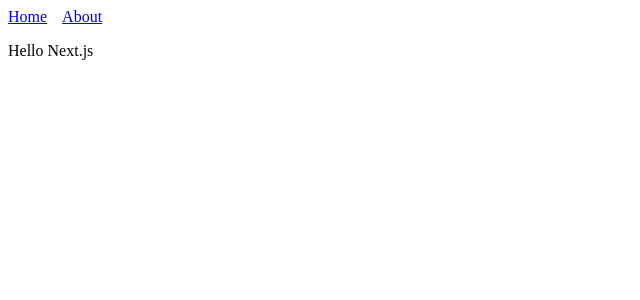
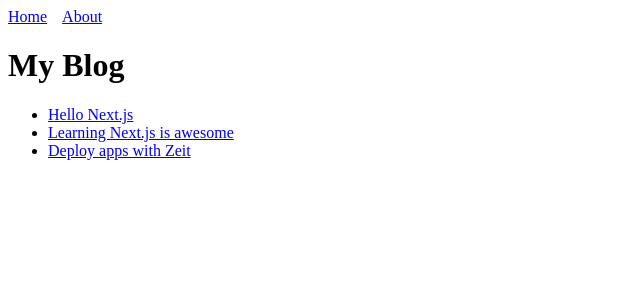
Before and after one commit to tplive/apps-qvidahl-no, a Next.js app: page / in a window 1280 px wide. Shown: the top 300 px of the page, without its empty margins (0-640 px from the left). Built offline with nearby package versions, Linux system fonts and the light colour scheme.

Commit message:
Worked on tutorial Create Dynamic Pages

```diff
--- a/pages/index.js
+++ b/pages/index.js
@@ -1,10 +1,21 @@
 
 import Layout from '../comps/MyLayout'
+import Link from 'next/link'
 
+const PostLink = (props) => (
+    <li>
+        <Link href={`/post?title=${props.title}`}>
+            <a>{props.title}</a>
+        </Link>
+    </li>
+)
 export default () => (
-    <div>
-        <Layout>
-            <p>Hello Next.js</p>
-        </Layout>
-    </div>
+    <Layout>
+        <h1>My Blog</h1>
+        <ul>
+            <PostLink title="Hello Next.js" />
+            <PostLink title= "Learning Next.js is awesome" />
+            <PostLink title= "Deploy apps with Zeit" />
+        </ul>
+    </Layout>
 )
```
Also changed, not shown: pages/post.js (added, +18 -0 lines), 1 other file (tests, documents, lock files or other folders).
